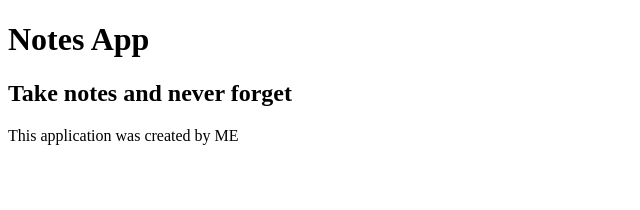
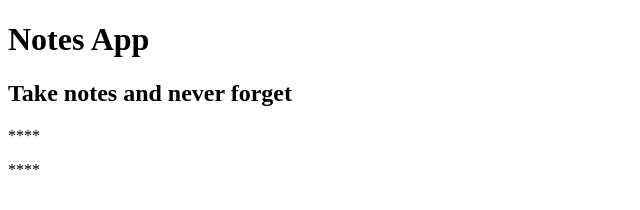
Before and after one commit to RodrigoACortes/js-tutorial, a plain HTML site: page notes-app/index.html in a window 1280 px wide. Shown: the whole page, without its empty margins (0-640 px from the left). Drawn offline with Linux system fonts and the light colour scheme.

Commit message:
basics on manipulating the DOM

```diff
--- a/notes-app/index.html
+++ b/notes-app/index.html
@@ -1,11 +1,13 @@
 <!DOCTYPE html>
 <html>
   <head>
-    <script src="notes-app.js"></script>
+
   </head>
   <body>
     <h1>Notes App</h1>
     <h2>Take notes and never forget</h2>
     <p>This application was created by ME</p>
+    <p>Note text</p>
+    <script src="notes-app.js"></script>
   </body>
 </html>
--- a/notes-app/notes-app.js
+++ b/notes-app/notes-app.js
@@ -1 +1,13 @@
-console.log('dif file')
+// DOM - Document Object Model
+
+// Query and remove
+// const p = document.querySelector('p')
+// p.remove()
+
+// Query all and remove
+const ps = document.querySelectorAll('p')
+ps.forEach(function (p) {
+  p.textContent = '****'
+  // console.log(p.textContent)
+  // p.remove()
+})
```
